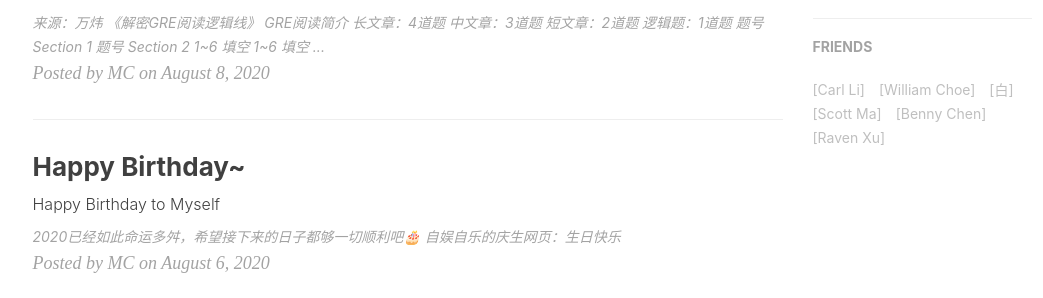
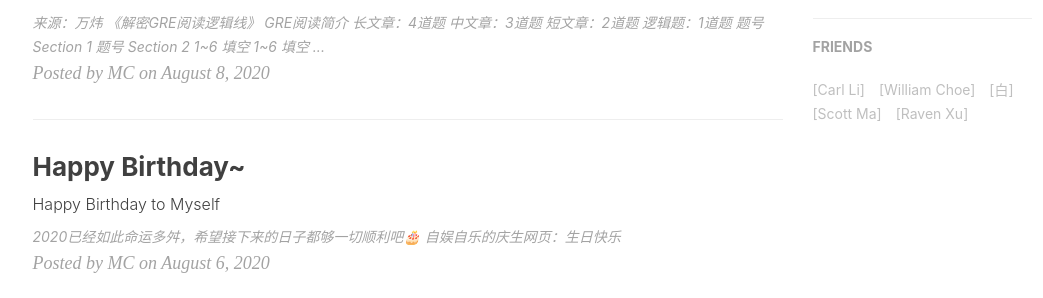
Before and after one commit to MessiahChen/MessiahChen.github.io, a Jekyll site: the page built from index.html, in a window 1280 px wide and 900 px high, scrolled down 875 px. Shown: the part 155-453 px from the top of the window, without its empty margins (135-1178 px from the left). Built offline with Jekyll 4.4.1, drawn with Linux system fonts in a browser that asks for light colours; nearby versions of some CDN libraries; the list of posts is cut into pages by our own code; comment, search, counter and statistics services are not loaded.

Commit message:
update config file

```diff
--- a/_config.yml
+++ b/_config.yml
@@ -143,10 +143,6 @@ friends: [
       href: "https://mhsfire.cn/"
     },
     {
-      title: "[Benny Chen]",
-      href: "https://bcwingnut.github.io/"
-    },
-    {
       title: "[Raven Xu]",
       href: "https://ravenxu.top"
     }
```
